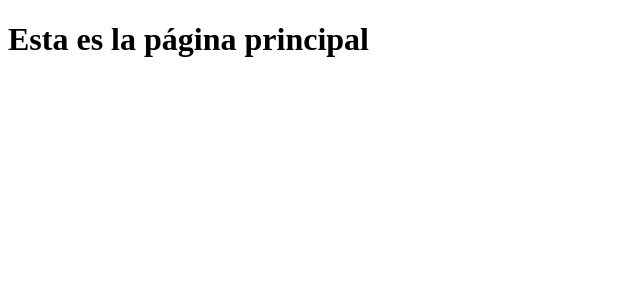
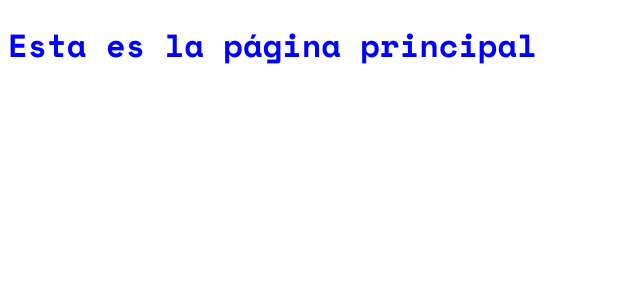
Before and after one commit to Ulise22/tip-calculator, a React (Vite) app: page / in a window 1280 px wide. Shown: the top 300 px of the page, without its empty margins (0-640 px from the left). Built offline with nearby package versions, Linux system fonts and the light colour scheme.

Commit message:
sass installed

```diff
--- a/src/App.tsx
+++ b/src/App.tsx
@@ -1,4 +1,5 @@
 import React from 'react'
+import './stylesheets/styles.css'
 
 export default function App () {
     return(
--- /dev/null
+++ b/src/sass/_variables.scss
@@ -0,0 +1,6 @@
+$veryDarkCyan: hsl(183, 100%, 15%);
+$darkGrayishCyan: hsl(186, 14%, 43%);
+$grayishCyan: hsl(184, 14%, 56%);
+$ligthGrayishCyan: hsl(185, 41%, 84%);
+$veryLightGrayishCyan: hsl(189, 41%, 97%);
+$white: hsl(0, 0%, 100%)
--- a/src/sass/styles.scss
+++ b/src/sass/styles.scss
@@ -1,3 +1,9 @@
+@import url('https://fonts.googleapis.com/css2?family=Space+Mono:wght@400;700&display=swap');
+
+body {
+    font-family: 'Space Mono', monospace;
+}
+
 h1 {
-    color: crimson;
+    color: blue;
 }
--- /dev/null
+++ b/src/stylesheets/styles.css
@@ -0,0 +1,10 @@
+@import url("https://fonts.googleapis.com/css2?family=Space+Mono:wght@400;700&display=swap");
+body {
+  font-family: "Space Mono", monospace;
+}
+
+h1 {
+  color: blue;
+}
+
+/*# sourceMappingURL=styles.css.map */
```
Also changed, not shown: 2 other files (tests, documents, lock files or other folders).
